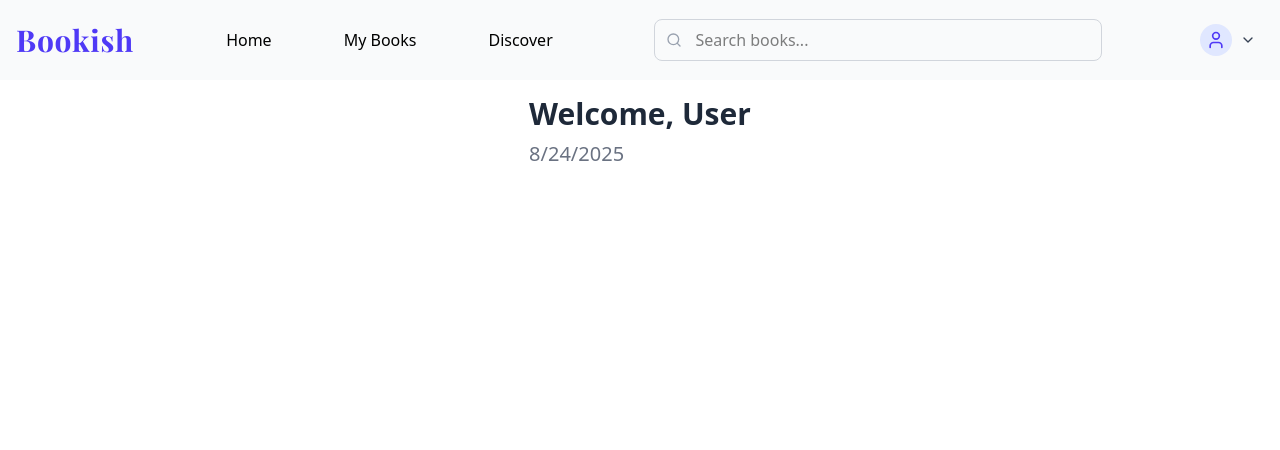
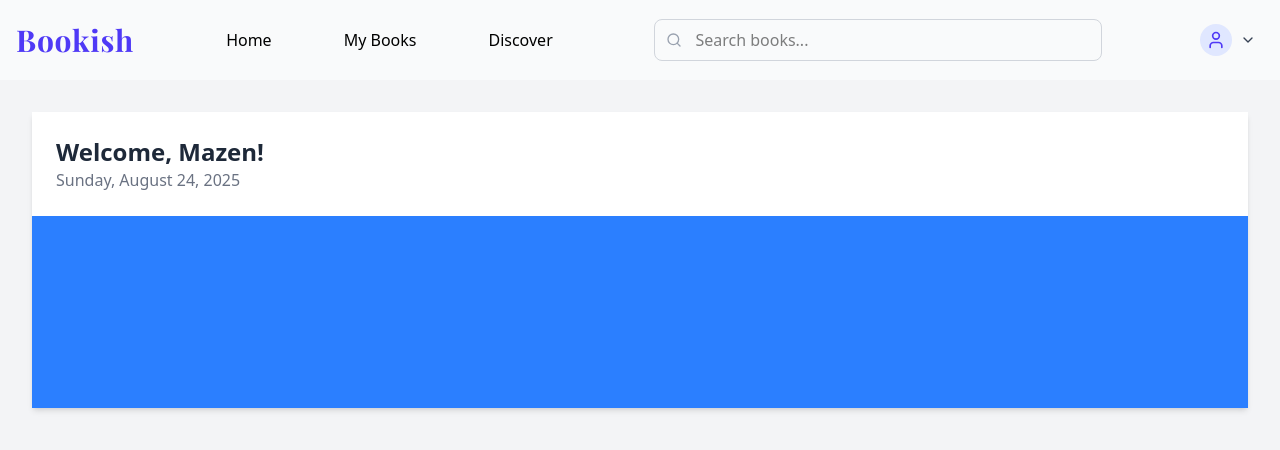
Before and after one commit to ChairmanNetero/Bookish, a React (Vite) app in the folder client/: page /profile in a window 1280 px wide. Shown: the top 450 px of the page. Built offline with nearby package versions, Linux system fonts and the light colour scheme; sample sign-in values are in the browser's storage; a web font is replaced by a local one.

Commit message:
Implement Welcome message and Hero banner in profile page

```diff
--- a/client/src/pages/Profile.jsx
+++ b/client/src/pages/Profile.jsx
@@ -2,15 +2,25 @@ import React from 'react';
 
 const Profile = () => {
 
-    const currentDate = new Date();
-    const formattedDate = currentDate.toLocaleDateString();
+    const currentDate = new Date().toLocaleDateString('en-US', {
+        weekday: 'long',
+        year: 'numeric',
+        month: 'long',
+        day: 'numeric',
+    });
+
     return (
-        <div className="flex items-center justify-center p-4">
-            <div className="text-left">
-                <header className="mb-6">
-                    <h1 className="text-3xl font-bold text-gray-800">Welcome, User</h1>
-                    <h2 className="mt-2 text-xl font-medium text-gray-500">{formattedDate}</h2>
-                </header>
+        <div className="bg-gray-100 min-h-screen p-4 sm:p-6 lg:p-8 font-sans">
+            <div className="max-w-8x`xxl bg-white rounder-lg mx-auto shadow-md overflow-hidden">
+                {/* Welcome Header */}
+                <div className="p-6">
+                    <h1 className="text-2xl font-bold text-gray-800">Welcome, Mazen!</h1>
+                    <h3 className="text-md text-gray-500">{currentDate}</h3>
+                </div>
+
+                {/* Hero Banner */}
+                <div className="bg-blue-500 h-48 w-full">
+                </div>
             </div>
 
         </div>
```
